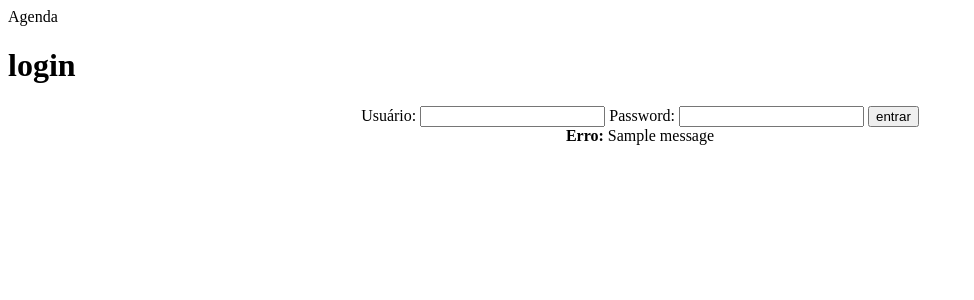
After one commit to germano-beep/agenda, a Django app: page /login/ in a window 1280 px wide. The commit adds this page. Shown: the top 300 px of the page, without its empty margins (0-974 px from the left). Run offline with Django 3.2, Linux system fonts and the light colour scheme; one stand-in notice (Sample message) is shown.

Commit message:
Incluido funçao de tela de autenticacao

```diff
--- a/agenda/urls.py
+++ b/agenda/urls.py
@@ -13,6 +13,7 @@ Including another URLconf
     1. Import the include() function: from django.urls import include, path
     2. Add a URL to urlpatterns:  path('blog/', include('blog.urls'))
 """
+from django.views.generic.base import View
 from core import views
 from django.contrib import admin
 from django.urls import path
@@ -21,15 +22,17 @@ from django.views.generic import RedirectView
 
 urlpatterns = [
     path('admin/', admin.site.urls),
-    path('evento/local/<str:nome_evento>/', views.localEvento),
-    path('evento/descricao/<str:nome_evento>/', views.descricaoEvento),
-    path('evento/data_evento/<str:nome_evento>/', views.dataEvento),
-    path('evento/data_criacao/<str:nome_evento>/', views.dataCriacao),
-    path('evento/user/<str:nome_evento>/', views.userEvento),
-
     path('agenda/', views.lista_eventos),
-    path('', RedirectView.as_view(url='/agenda/'))
+    path('', RedirectView.as_view(url='/agenda/')),
+    path('login/', views.login_user),
+    path('login/submit', views.submit_login),
+    path('logout/', views.logout_user)
     # path('', views.index)
+    # path('evento/local/<str:nome_evento>/', views.localEvento),
+    # path('evento/descricao/<str:nome_evento>/', views.descricaoEvento),
+    # path('evento/data_evento/<str:nome_evento>/', views.dataEvento),
+    # path('evento/data_criacao/<str:nome_evento>/', views.dataCriacao),
+    # path('evento/user/<str:nome_evento>/', views.userEvento),
 
 
 ]
--- a/core/views.py
+++ b/core/views.py
@@ -1,33 +1,60 @@
+from django.http import request
 from core.models import Evento
 from django.shortcuts import redirect, render, HttpResponse, redirect
-
+from django.contrib.auth.decorators import login_required
+from django.contrib.auth import authenticate, login, logout
+from django.contrib import messages
 # Create your views here.
 
-def localEvento(request, nome_evento):
-    objeto = Evento.objects.get(titulo = nome_evento)
-    return HttpResponse('O local do evento {} será em {}'.format(nome_evento, objeto.local))
 
-def descricaoEvento(request, nome_evento):
-    objeto = Evento.objects.get(titulo = nome_evento)
-    return HttpResponse('A descricacao do evento {} é {}'. format(nome_evento, objeto.descricao))
+def login_user(request):
+   return render(request, 'login.html')
 
-def dataEvento(request, nome_evento):
-    objeto = Evento.objects.get(titulo = nome_evento)
-    return HttpResponse('A data do evento {} é {}'.format(nome_evento, objeto.data_evento))
+def logout_user(request):
+    logout(request)
+    return redirect('/')
 
-def dataCriacao(request, nome_evento):
-    objeto = Evento.objects.get(titulo = nome_evento)
-    return HttpResponse('A data de criação do eveto {} é {}'.format(nome_evento, objeto.data_criacao))
 
-def userEvento(request, nome_evento):
-    objeto = Evento.objects.get(titulo = nome_evento)
-    return HttpResponse('O user do evento {}  é {}'.format(nome_evento, objeto.usuario))
+def submit_login(request):
+    if request.POST:
+        username = request.POST.get('username')
+        password = request.POST.get('password')
+        usuario = authenticate(username=username, password=password)
+        if usuario is not None:
+            login(request, usuario)
+            return redirect ('/')
+        else:
+            messages.error(request,"Usuário ou senha inválido")
 
+    return  redirect('/')
+
+@login_required(login_url='/login/')
 def lista_eventos(request):
-
-    evento = Evento.objects.all()
+    usuario = request.user
+    evento = Evento.objects.filter(usuario=usuario)
     dados = {'eventos': evento}
     return render(request, 'agenda.html', dados)
 
+
+# def localEvento(request, nome_evento):
+#     objeto = Evento.objects.get(titulo = nome_evento)
+#     return HttpResponse('O local do evento {} será em {}'.format(nome_evento, objeto.local))
+
+# def descricaoEvento(request, nome_evento):
+#     objeto = Evento.objects.get(titulo = nome_evento)
+#     return HttpResponse('A descricacao do evento {} é {}'. format(nome_evento, objeto.descricao))
+
+# def dataEvento(request, nome_evento):
+#     objeto = Evento.objects.get(titulo = nome_evento)
+#     return HttpResponse('A data do evento {} é {}'.format(nome_evento, objeto.data_evento))
+
+# def dataCriacao(request, nome_evento):
+#     objeto = Evento.objects.get(titulo = nome_evento)
+#     return HttpResponse('A data de criação do eveto {} é {}'.format(nome_evento, objeto.data_criacao))
+
+# def userEvento(request, nome_evento):
+#     objeto = Evento.objects.get(titulo = nome_evento)
+#     return HttpResponse('O user do evento {}  é {}'.format(nome_evento, objeto.usuario))
+
 # def index(request):
 #     return redirect('/agenda/')
--- /dev/null
+++ b/templates/login.html
@@ -0,0 +1,30 @@
+<!DOCTYPE html>
+<html lang="pt-br">
+<head>
+    <meta charset="utf-8"
+    <title>Agenda</title>
+</head>
+
+<body>
+    <h1>login</h1>
+</body>
+    <form action="submit" method="post"> {% csrf_token %}
+        <div align="center">
+            <label>Usuário:</label>
+            <input type="text" name="username">
+            <label >Password:</label>
+            <input type="password" name="password">
+            <button type="submit">entrar</button>
+        </div>
+    </form>
+    <div align="center">
+        {% for message in messages  %}
+        <strong>Erro: </strong>{{message}}
+        {% endfor %}
+    </div>
+
+
+<footer>
+
+</footer>
+</html>
--- a/templates/model-header.html
+++ b/templates/model-header.html
@@ -2,4 +2,8 @@
 
     <meta charset="UTF-8">
     <title>Agenda</title>
+    <div align="right">
+        <a href="/logout">logout</a>
+    </div>
+
     <h1>Agenda</h1>
```
Also changed, not shown: db.sqlite3.
